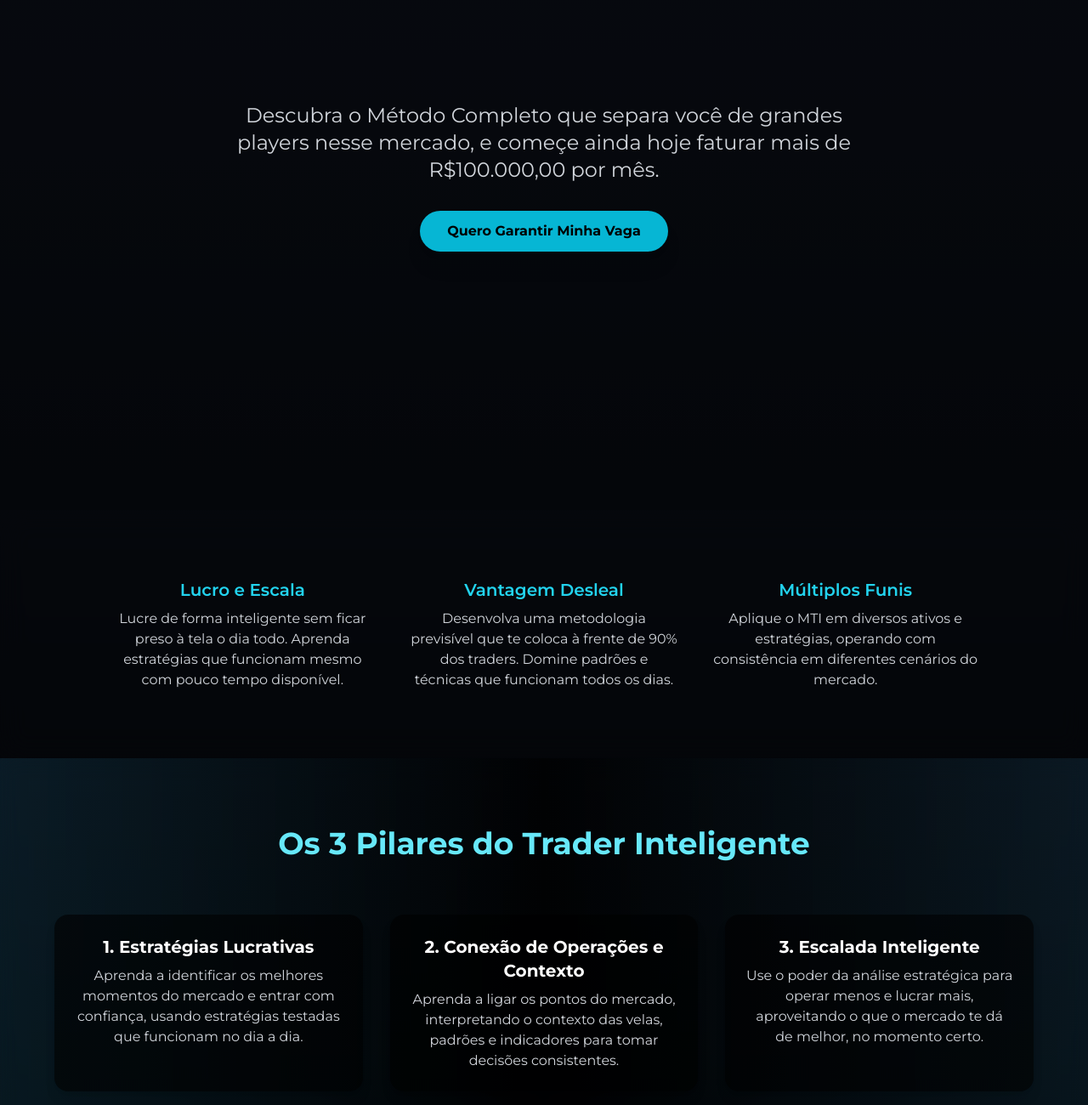
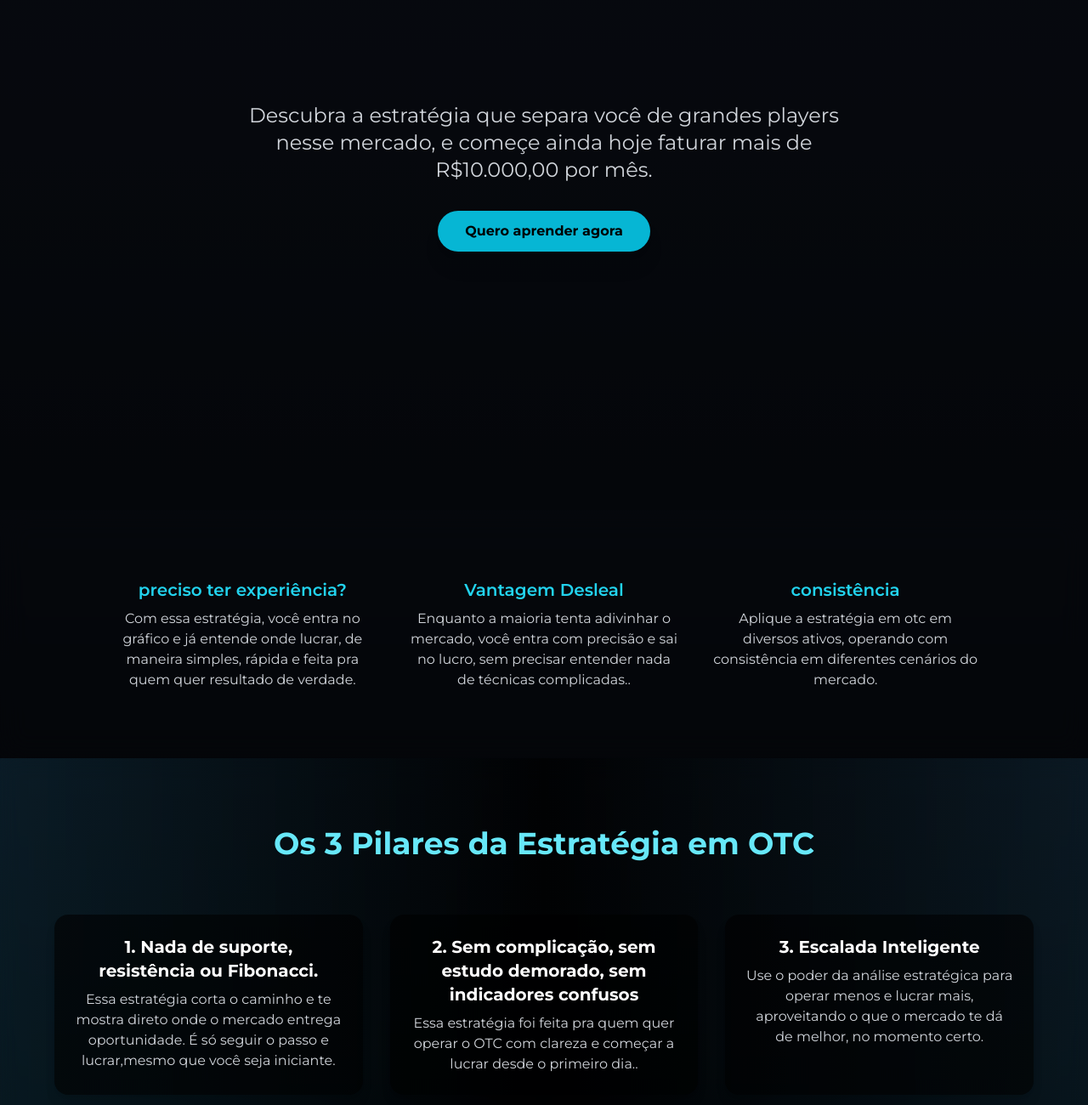
Before and after one commit to eusouarthurmartins/Estrategia-OTC, a plain HTML site: page index.html in a window 1280 px wide. Shown: the part 200-1500 px from the top of the page at 85% size. Drawn offline with nearby package versions, Linux system fonts and the light colour scheme.

Commit message:
Update index.html

```diff
--- a/index.html
+++ b/index.html
@@ -3,7 +3,7 @@
   <head>
     <meta charset="UTF-8" />
     <meta name="viewport" content="width=device-width, initial-scale=1.0" />
-    <title>Método Trader Inteligente</title>
+    <title>Estratégia em OTC</title>
     <script src="https://cdn.tailwindcss.com"></script>
     <link href="https://fonts.googleapis.com/css2?family=Montserrat:wght@400;600;700&display=swap" rel="stylesheet">
 
@@ -26,9 +26,9 @@
       <div class="relative z-10">
         <h1 class="text-4xl md:text-6xl font-bold mb-4 text-cyan-400 animate-pulse"></h1>
         <p class="text-lg md:text-2xl max-w-3xl mx-auto text-gray-300">
-          Descubra o Método Completo que separa você de grandes players nesse mercado, e começe ainda hoje faturar mais de R$100.000,00 por mês.
+          Descubra a estratégia que separa você de grandes players nesse mercado, e começe ainda hoje faturar mais de R$10.000,00 por mês.
         </p>
-        <a href="#inscricao" class="mt-8 inline-block px-8 py-3 bg-cyan-500 hover:bg-cyan-600 text-black font-bold rounded-full transition-all shadow-xl">Quero Garantir Minha Vaga</a>
+        <a href="#inscricao" class="mt-8 inline-block px-8 py-3 bg-cyan-500 hover:bg-cyan-600 text-black font-bold rounded-full transition-all shadow-xl">Quero aprender agora</a>
       </div>
     </section>
 
@@ -36,16 +36,16 @@
     <section class="py-20 px-6 bg-black/50 backdrop-blur-lg">
       <div class="max-w-5xl mx-auto grid md:grid-cols-3 gap-10 text-center">
         <div>
-          <h3 class="text-xl text-cyan-400 font-semibold mb-2">Lucro e Escala</h3>
-          <p class="text-gray-300">Lucre de forma inteligente sem ficar preso à tela o dia todo. Aprenda estratégias que funcionam mesmo com pouco tempo disponível.</p>
+          <h3 class="text-xl text-cyan-400 font-semibold mb-2">preciso ter experiência?</h3>
+          <p class="text-gray-300">Com essa estratégia, você entra no gráfico e já entende onde lucrar, de maneira simples, rápida e feita pra quem quer resultado de verdade.</p>
         </div>
         <div>
           <h3 class="text-xl text-cyan-400 font-semibold mb-2">Vantagem Desleal</h3>
-          <p class="text-gray-300">Desenvolva uma metodologia previsível que te coloca à frente de 90% dos traders. Domine padrões e técnicas que funcionam todos os dias.</p>
+          <p class="text-gray-300">Enquanto a maioria tenta adivinhar o mercado, você entra com precisão e sai no lucro, sem precisar entender nada de técnicas complicadas..</p>
         </div>
         <div>
-          <h3 class="text-xl text-cyan-400 font-semibold mb-2">Múltiplos Funis</h3>
-          <p class="text-gray-300">Aplique o MTI em diversos ativos e estratégias, operando com consistência em diferentes cenários do mercado.</p>
+          <h3 class="text-xl text-cyan-400 font-semibold mb-2">consistência</h3>
+          <p class="text-gray-300">Aplique a estratégia em otc em diversos ativos, operando com consistência em diferentes cenários do mercado.</p>
         </div>
       </div>
     </section>
@@ -53,7 +53,7 @@
     <!-- Pilares -->
 <section class="py-20 px-6 bg-gradient-to-r from-cyan-800/20 via-black/80 to-cyan-900/20 backdrop-blur-md">
   <div class="max-w-6xl mx-auto text-center">
-    <h2 class="text-4xl font-bold text-cyan-300 mb-16">Os 3 Pilares do Trader Inteligente</h2>
+    <h2 class="text-4xl font-bold text-cyan-300 mb-16">Os 3 Pilares da Estratégia em OTC</h2>
 
     <div class="grid grid-cols-1 md:grid-cols-3 gap-8 text-white">
 
@@ -61,16 +61,17 @@
       <div class="bg-black/60 p-6 rounded-2xl shadow-lg hover:scale-105 transition transform duration-300">
         <!-- Ícone removido -->
         <!--<div class="text-4xl mb-4">📈</div>-->
-        <h3 class="text-xl font-bold mb-2">1. Estratégias Lucrativas</h3>
-        <p class="text-gray-300">Aprenda a identificar os melhores momentos do mercado e entrar com confiança, usando estratégias testadas que funcionam no dia a dia.</p>
+        <h3 class="text-xl font-bold mb-2">1. Nada de suporte, resistência ou Fibonacci.</h3>
+        <p class="text-gray-300">Essa estratégia corta o caminho e te mostra direto onde o mercado entrega oportunidade.
+É só seguir o passo e lucrar,mesmo que você seja iniciante.</p>
       </div>
 
       <!-- Pilar 2 -->
       <div class="bg-black/60 p-6 rounded-2xl shadow-lg hover:scale-105 transition transform duration-300">
         <!-- Ícone removido -->
         <!--<div class="text-4xl mb-4">🔗</div>-->
-        <h3 class="text-xl font-bold mb-2">2. Conexão de Operações e Contexto</h3>
-        <p class="text-gray-300">Aprenda a ligar os pontos do mercado, interpretando o contexto das velas, padrões e indicadores para tomar decisões consistentes.</p>
+        <h3 class="text-xl font-bold mb-2">2. Sem complicação, sem estudo demorado, sem indicadores confusos</h3>
+        <p class="text-gray-300">Essa estratégia foi feita pra quem quer operar o OTC com clareza e começar a lucrar desde o primeiro dia..</p>
       </div>
 
       <!-- Pilar 3 -->
```
